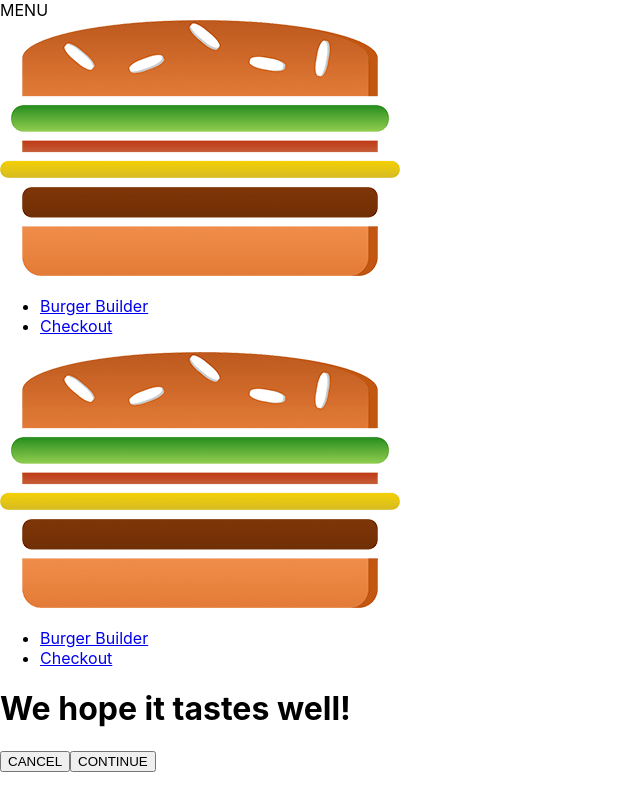
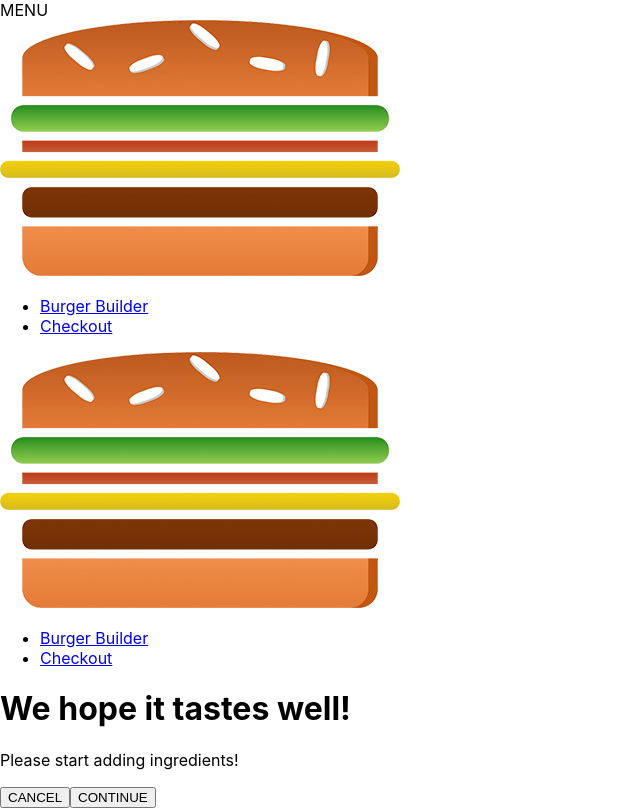
Before and after one commit to atm1504/ham-burger-react, a React app: page /checkout in a window 1280 px wide. Shown: the whole page, without its empty margins (0-640 px from the left). Built offline with nearby package versions, Linux system fonts and the light colour scheme.

Commit message:
Addig burger params

```diff
--- a/src/components/Burger/Burger.js
+++ b/src/components/Burger/Burger.js
@@ -2,8 +2,12 @@
 import classes from './Burger.css';
 import BurgerIngredient from "./BurgerIngredient/BurgerIngredient";
 
+import {withRouter} from "react-router-dom";
+
 const Burger = (props) => {
 
+    console.log("Inside burger")
+    console.log(props)
     let transformedIngredients = Object.keys(props.ingredients)
         .map(igKey => {
             return [...Array(props.ingredients[igKey])].map((_, i) => {
--- a/src/components/Order/CheckoutSummary/CheckoutSummary.js
+++ b/src/components/Order/CheckoutSummary/CheckoutSummary.js
@@ -5,14 +5,15 @@
 import classes from "./CheckoutSummary.css";
 
 const CheckoutSummary = (props) => {
+    console.log("CheeckoutOrderSummary",  props)
     return (
         <div className={classes.CheckoutSummary}>
             <h1>We hope it tastes well!</h1>
             <div style={{ width: '100%', margin: 'auto' }}>
                 <Burger ingredients={props.ingredients} />
             </div>
-            <Button btnType="Danger" clicked > CANCEL </Button>
-            <Button btnType="Success" clicked> CONTINUE </Button>
+            <Button btnType="Danger" clicked={props.checkoutCancelled} > CANCEL </Button>
+            <Button btnType="Success" clicked={props.checkoutContinued}> CONTINUE </Button>
         </div>
     )
 }
--- a/src/containers/BurgerBuilder/BurgerBuilder.js
+++ b/src/containers/BurgerBuilder/BurgerBuilder.js
@@ -31,6 +31,7 @@
     }
 
     componentDidMount() {
+        console.log(this.props)
         axios.get("https://testing-a97bd-default-rtdb.asia-southeast1.firebasedatabase.app/ingredients.json")
             .then(res => {
                 console.log(res)
@@ -106,30 +107,39 @@
 
     purchaseContinueHandler = () => {
         // alert("You are continuing")
-        this.setState({ loading: true })
-        const order = {
-            ingredients: this.state.ingredients,
-            price: this.state.totalPrice,
-            customer: {
-                name: "Amartya",
-                address: {
-                    street: "Sahid shukummar saranni",
-                    city: "Durgapur",
-                    zipCode: "713212",
-                    country: "India"
-                },
-                email: "test@test.com"
-            },
-            deliveryMethod: "COD"
+        // this.setState({ loading: true })
+        // const order = {
+        //     ingredients: this.state.ingredients,
+        //     price: this.state.totalPrice,
+        //     customer: {
+        //         name: "Amartya",
+        //         address: {
+        //             street: "Sahid shukummar saranni",
+        //             city: "Durgapur",
+        //             zipCode: "713212",
+        //             country: "India"
+        //         },
+        //         email: "test@test.com"
+        //     },
+        //     deliveryMethod: "COD"
+        // }
+        // axios.post("/orders.json", order)
+        //     .then(res => {
+        //         console.log(res)
+        //         this.setState({ loading: false, purchasing: false })
+        //     }).catch(err => {
+        //         console.log(err)
+        //         this.setState({ loading: false, purchasing: false })
+        //     })
+        const queryParams = [];
+        for (let i in this.state.ingredients) {
+            queryParams.push(encodeURIComponent(i) + '=' + encodeURIComponent(this.state.ingredients[i]));
         }
-        axios.post("/orders.json", order)
-            .then(res => {
-                console.log(res)
-                this.setState({ loading: false, purchasing: false })
-            }).catch(err => {
-                console.log(err)
-                this.setState({ loading: false, purchasing: false })
-            })
+        const queryString = queryParams.join('&');
+        this.props.history.push({
+            pathname: '/checkout',
+            search: '?' + queryString
+        });
     }
 
 
--- a/src/containers/Checkout/Checkout.js
+++ b/src/containers/Checkout/Checkout.js
@@ -1,4 +1,4 @@
-import React, { Component } from 'react'
+import React, {Component} from 'react'
 
 import CheckoutSummary from '../../components/Order/CheckoutSummary/CheckoutSummary'
 
@@ -9,13 +9,34 @@
             meat: 1,
             cheese: 1,
             bacon: 1
-
         }
     }
+
+    componentDidMount() {
+        const query = new URLSearchParams(this.props.location.search)
+        const  ingredients={}
+        for(let param of query.entries()){
+            ingredients[param[0]]= +param[1]
+        }
+
+         console.log("Iside checkout", ingredients)
+        this.setState({ingredients:ingredients})
+    }
+
+    checkoutCancelledHandler = () => {
+        this.props.history.goBack()
+    }
+
+    checkoutContinuedHandler = () => {
+        this.props.history.replace("/checkout/contact-data")
+    }
+
+
     render() {
         return (
             <div>
-                <CheckoutSummary ingredients={this.state.ingredients} />
+                <CheckoutSummary ingredients={this.state.ingredients} checkoutCancelled={this.checkoutCancelledHandler}
+                                 checkoutContinued={this.checkoutContinuedHandler}/>
             </div>
         )
     }
```
